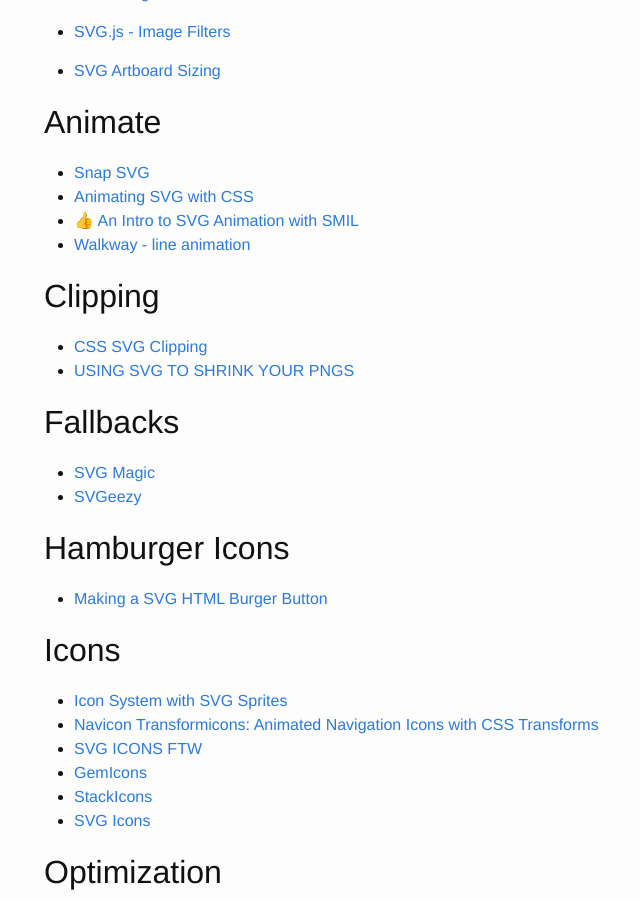
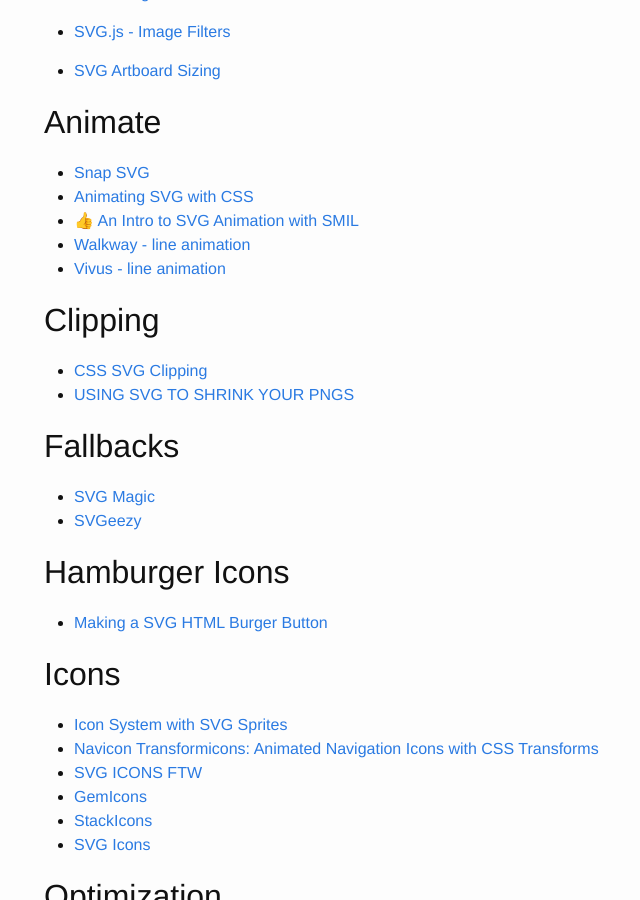
Before and after one commit to brownerd/brownerd.github.io, a Jekyll site: the page built from _posts/2014-10-06-reading-list-2014.md, in a window 1280 px wide and 900 px high, scrolled down 22092 px. Shown: the whole window, without its empty margins (226-866 px from the left). Built offline with Jekyll 4.4.1, drawn with Linux system fonts in a browser that asks for light colours; emoji names are drawn with the system emoji font.

Commit message:
svg line animation

```diff
--- a/_posts/2014-10-06-reading-list-2014.md
+++ b/_posts/2014-10-06-reading-list-2014.md
@@ -1126,6 +1126,7 @@ Event Capturing and Bubbling in JavaScript](http://www.kirupa.com/html5/event_ca
 - [Animating SVG with CSS](http://css-tricks.com/animating-svg-css/)
 - [:+1: An Intro to SVG Animation with SMIL](http://codepen.io/noahblon/blog/an-intro-to-svg-animation-with-smil)
 - [Walkway - line animation](http://www.connoratherton.com/walkway)
+- [Vivus - line animation](http://maxwellito.github.io/vivus/)
 
 ## Clipping
 
```
